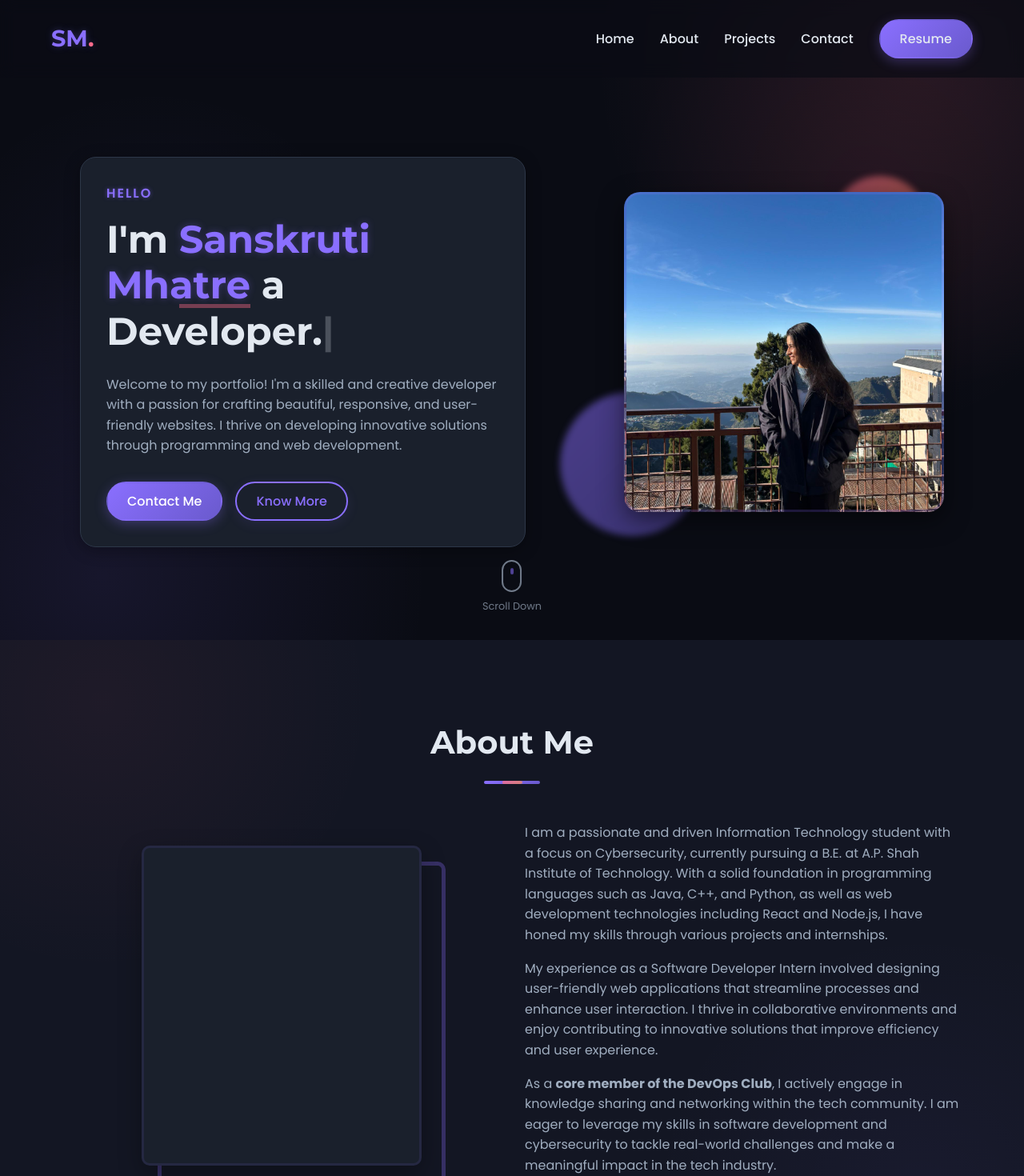
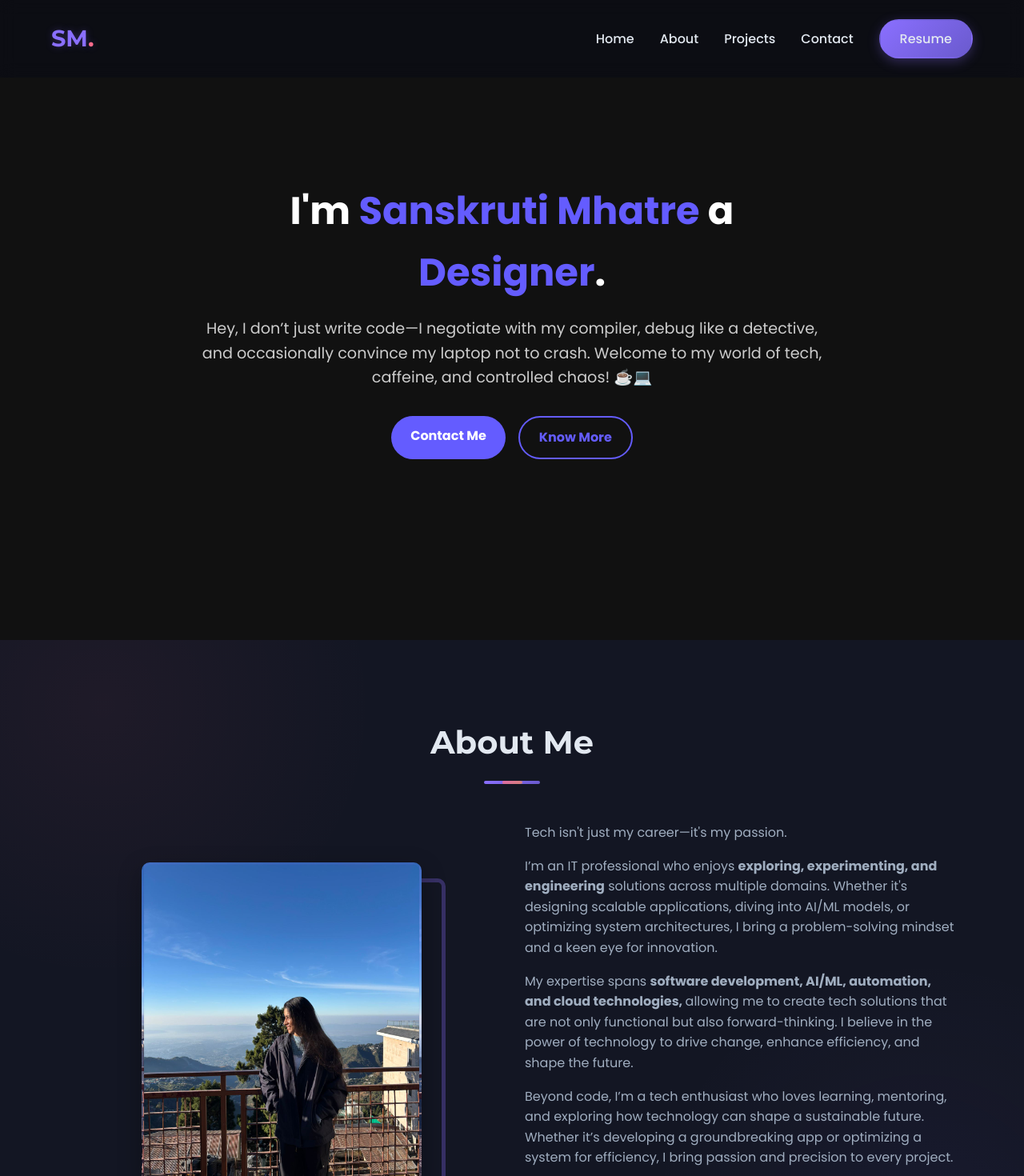
Before and after one commit to SanskrutiMhatre/Portfolio, a React (Create React App) app: page / in a window 1280 px wide. Shown: the top 1470 px of the page at 80% size. Built offline with nearby package versions, Linux system fonts and the light colour scheme.

Commit message:
hero and about section update

```diff
--- a/src/components/About.jsx
+++ b/src/components/About.jsx
@@ -18,24 +18,22 @@ const About = () => {
 
           <div className="about-text" data-aos="fade-left">
             <p>
-              I am a passionate and driven Information Technology student with a focus on
-              Cybersecurity, currently pursuing a B.E. at A.P. Shah Institute of Technology.
-              With a solid foundation in programming languages such as Java, C++, and Python,
-              as well as web development technologies including React and Node.js, I have honed
-              my skills through various projects and internships.
+            Tech isn't just my career—it's my passion.
             </p>
             <p>
-              My experience as a Software Developer Intern involved designing user-friendly web
-              applications that streamline processes and enhance user interaction. I thrive in
-              collaborative environments and enjoy contributing to innovative solutions that
-              improve efficiency and user experience.
+            I’m an IT professional who enjoys <strong>exploring, experimenting, and engineering</strong> solutions across multiple domains. Whether it's designing scalable applications, diving into AI/ML models, or optimizing system architectures,
+            I bring a problem-solving mindset and a keen eye for innovation.
             </p>
             <p>
-              As a <strong>core member of the DevOps Club</strong>, I actively engage in knowledge
-              sharing and networking within the tech community. I am eager to leverage my skills
-              in software development and cybersecurity to tackle real-world challenges and make
-              a meaningful impact in the tech industry.
+            My expertise spans <strong>software development, AI/ML, automation, and cloud technologies, </strong>allowing me to create tech solutions that are not only functional but also forward-thinking.
+            I believe in the power of technology to drive change, enhance efficiency, and shape the future.
             </p>
+            <p>
+            Beyond code, I’m a tech enthusiast who loves learning,
+             mentoring, and exploring how technology can shape a sustainable future. Whether
+             it’s developing a groundbreaking app or optimizing a system for efficiency, I bring passion and precision to every project.
+            </p>
+            Let’s Bring ideas to life through technology, innovation, and endless possibilities! 🚀✨
           </div>
         </div>
       </div>
--- a/src/components/Hero.jsx
+++ b/src/components/Hero.jsx
@@ -1,53 +1,68 @@
 import React, { useEffect, useRef } from 'react';
-import Typed from 'typed.js';
 
 const Hero = () => {
-  const textRef = useRef();
+  const textRef = useRef(null);
+  const words = ['Freelancer', 'Developer', 'Designer'];
+  let index = 0;
 
   useEffect(() => {
-    const typed = new Typed(textRef.current, {
-      strings: ['Freelancer.', 'Developer.', 'Designer.'],
-      typeSpeed: 100,
-      backSpeed: 60,
-      backDelay: 1500,
-      loop: true
-    });
-
-    return () => {
-      typed.destroy();
-    };
+    const interval = setInterval(() => {
+      if (textRef.current) {
+        textRef.current.textContent = words[index];
+        index = (index + 1) % words.length;
+      }
+    }, 1000); // Decreased time interval to 1 second
+    return () => clearInterval(interval);
   }, []);
 
   return (
-    <section id="home" className="hero">
-      <div className="hero-content" data-aos="fade-up">
-        <div className="hero-text-card">
-          <p className="intro-text">HELLO</p>
-          <h1 className="title">
-            I'm <span className="highlight">Sanskruti Mhatre</span> a <br />
-            <span ref={textRef}></span>
-          </h1>
-          <p className="description">
-            Welcome to my portfolio! I'm a skilled and creative developer with a passion for
-            crafting beautiful, responsive, and user-friendly websites. I thrive on developing
-            innovative solutions through programming and web development.
-          </p>
-          <div className="hero-buttons">
-            <a href="#contact" className="cta-button">Contact Me</a>
-            <a href="#about" className="secondary-button">Know More</a>
-          </div>
+    <section style={{
+      height: '100vh',
+      display: 'flex',
+      alignItems: 'center',
+      justifyContent: 'center',
+      textAlign: 'center',
+      backgroundColor: '#111',
+      color: 'white',
+      padding: '2rem'
+    }}>
+      <div style={{ maxWidth: '800px' }}>
+        <h1 style={{ fontSize: '3rem', fontWeight: '700', marginBottom: '1rem' }}>
+          I'm <span style={{ color: '#645cff' }}>Sanskruti Mhatre</span> a <br />
+          <span ref={textRef} style={{ color: '#645cff' }}>Freelancer</span>.
+        </h1>
+        <p style={{ fontSize: '1.2rem', marginBottom: '2rem', color: '#ccc' }}>
+          Hey, I don’t just write code—I negotiate with my compiler, debug like a detective, and occasionally convince my laptop not to crash.
+          Welcome to my world of tech, caffeine, and controlled chaos! ☕💻
+        </p>
+        <div style={{ display: 'flex', justifyContent: 'center', gap: '1rem' }}>
+          <a href="#contact" style={{
+            padding: '0.75rem 1.5rem',
+            fontSize: '1rem',
+            fontWeight: 'bold',
+            borderRadius: '30px',
+            textDecoration: 'none',
+            backgroundColor: '#645cff',
+            color: 'white',
+            transition: '0.3s',
+            cursor: 'pointer'
+          }}>
+            Contact Me
+          </a>
+          <a href="#about" style={{
+            padding: '0.75rem 1.5rem',
+            fontSize: '1rem',
+            fontWeight: 'bold',
+            borderRadius: '30px',
+            textDecoration: 'none',
+            border: '2px solid #645cff',
+            color: '#645cff',
+            transition: '0.3s',
+            cursor: 'pointer'
+          }}>
+            Know More
+          </a>
         </div>
-        <div className="hero-image" data-aos="fade-left" data-aos-delay="300">
-          <div className="image-container">
-            <div className="profile-image-placeholder"></div>
-            <div className="shape shape-1"></div>
-            <div className="shape shape-2"></div>
-          </div>
-        </div>
-      </div>
-      <div className="scroll-indicator">
-        <div className="mouse"></div>
-        <p>Scroll Down</p>
       </div>
     </section>
   );
--- a/src/styles/global.css
+++ b/src/styles/global.css
@@ -485,7 +485,9 @@ img {
 .about-image-placeholder {
   width: 100%;
   height: 100%;
-  background-color: var(--card-bg);
+  background-image: url('/1.jpeg'); /* Corrected */
+  background-size: cover;
+  background-position: center;
   border-radius: 10px;
   position: relative;
   z-index: 2;
```
